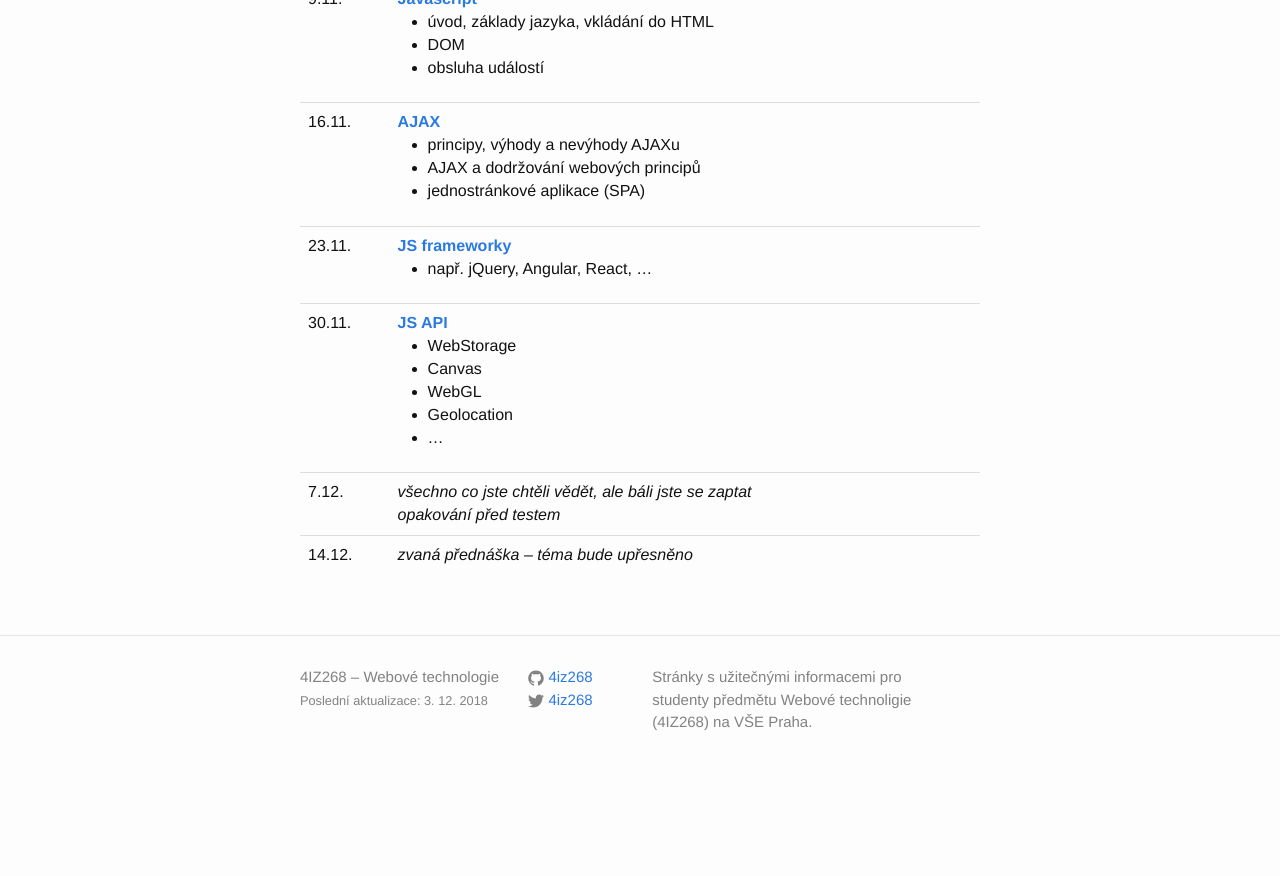
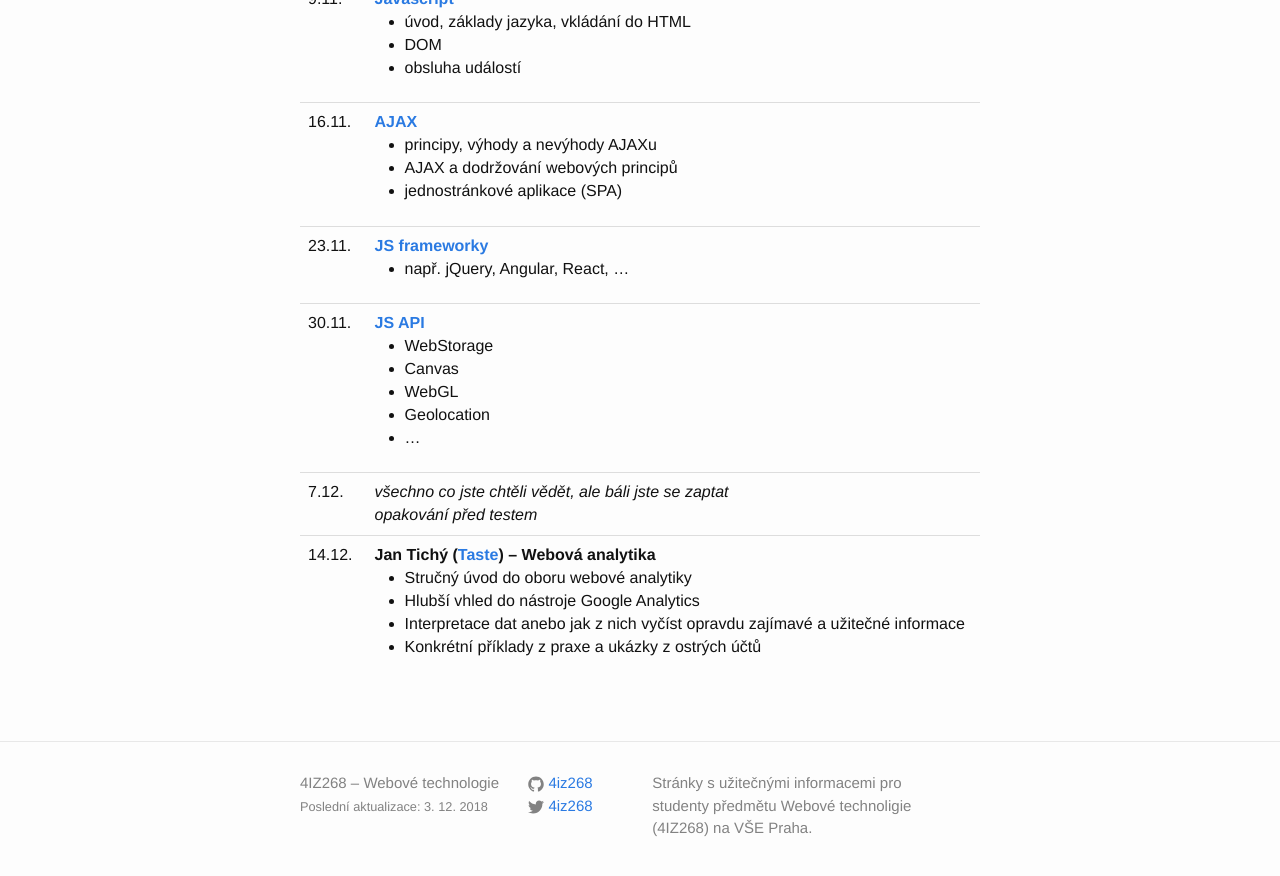
Before and after one commit to 4iz268/4iz268.github.io, a Jekyll site: the page built from prednasky/index.html, in a window 1280 px wide and 900 px high, scrolled down 1127 px. Shown: the top 876 px of the window. Built offline with Jekyll 4.4.1, drawn with Linux system fonts in a browser that asks for light colours; nearby versions of some CDN libraries; before the commit the page ends 1921 px from its top, so only the background shows below that.

Commit message:
Přidána HoTova přednáška

```diff
--- a/prednasky/index.html
+++ b/prednasky/index.html
@@ -162,7 +162,14 @@ title: Přednášky
     </tr>
     <tr>
       <td>14.12.</td>
-      <td><em>zvaná přednáška &ndash; téma bude upřesněno</em></td>
+      <td><strong>Jan Tichý (<a href="https://taste.cz">Taste</a>) &ndash; Webová analytika</strong><br>
+        <ul>
+          <li>Stručný úvod do oboru webové analytiky</li>
+          <li>Hlubší vhled do nástroje Google Analytics</li>
+          <li>Interpretace dat anebo jak z nich vyčíst opravdu zajímavé a užitečné informace</li>
+          <li>Konkrétní příklady z praxe a ukázky z ostrých účtů</li>
+        </ul>
+      </td>
     </tr>
   </tbody>
 </table>
```
